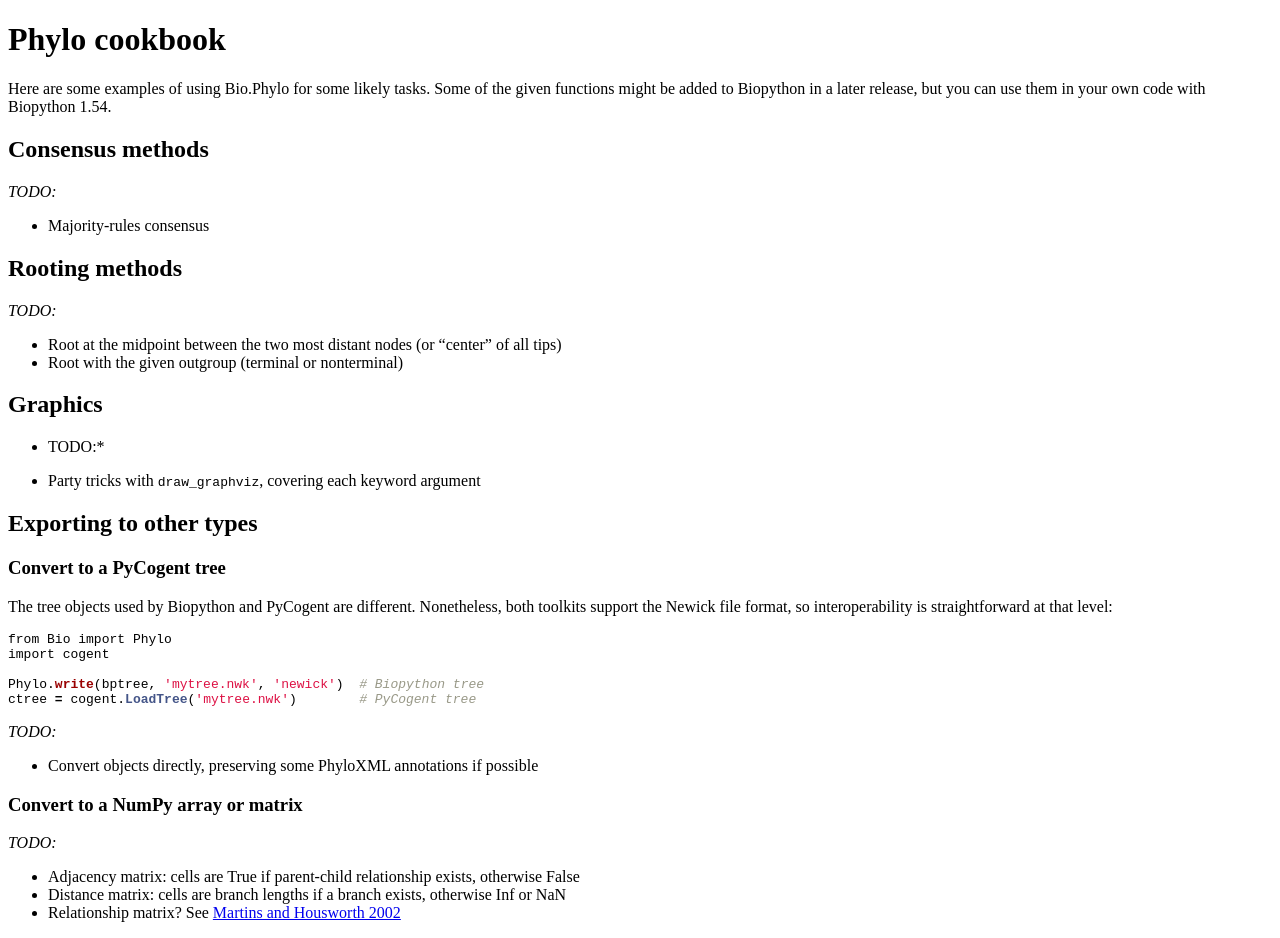
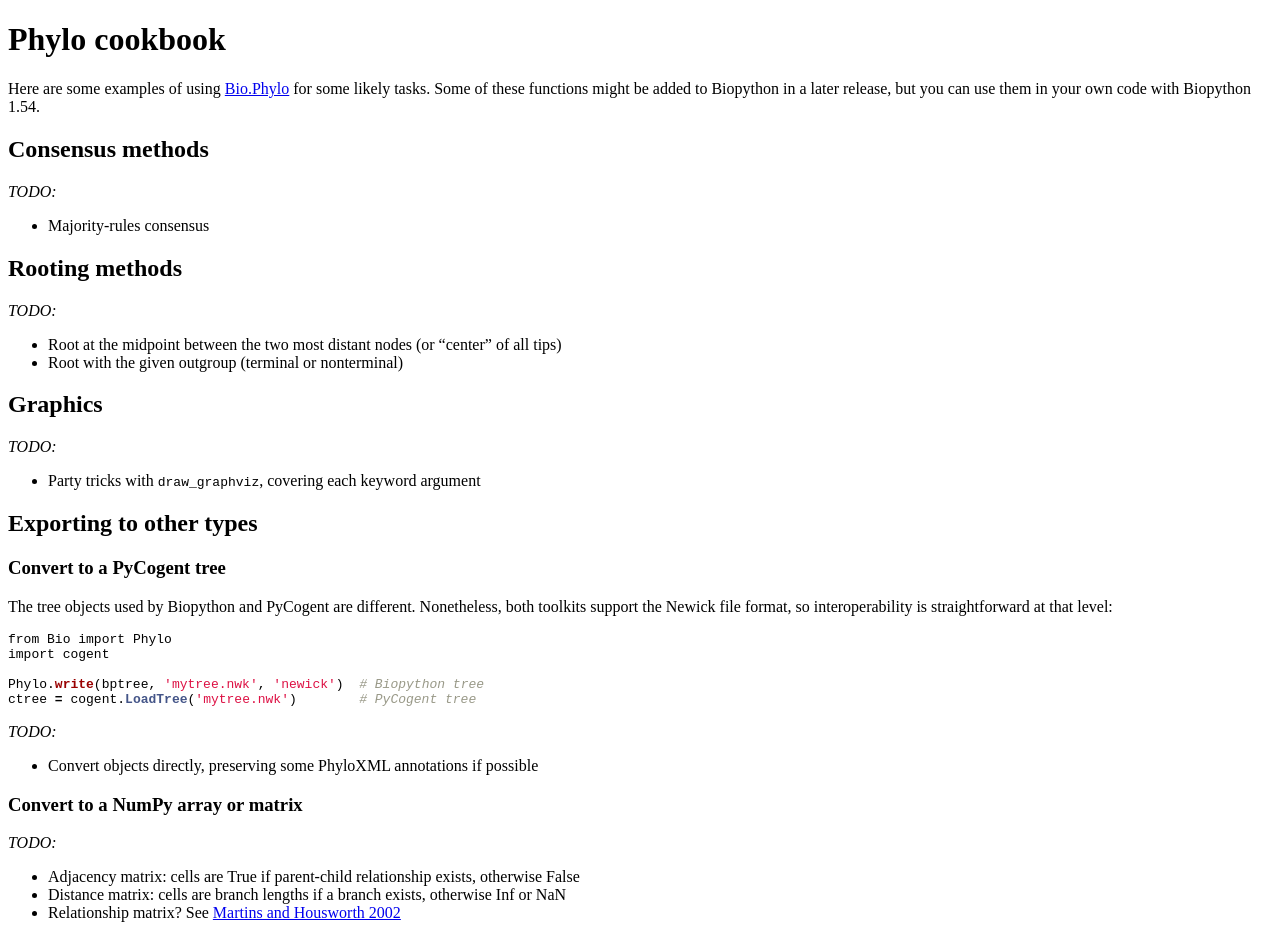
Before and after one commit to biopython/biopython.github.io, a Jekyll site: the page built from wiki/Phylo_cookbook.md, in a window 1280 px wide. Built offline with Jekyll 4.4.1, drawn with Linux system fonts in a browser that asks for light colours.

Commit message:
Linked to the main Phylo page

```diff
--- a/wiki/Phylo_cookbook.md
+++ b/wiki/Phylo_cookbook.md
@@ -6,9 +6,10 @@ tags:
  - Cookbook
 ---
 
-Here are some examples of using Bio.Phylo for some likely tasks. Some of
-the given functions might be added to Biopython in a later release, but
-you can use them in your own code with Biopython 1.54.
+Here are some examples of using [Bio.Phylo](Phylo "wikilink") for some
+likely tasks. Some of these functions might be added to Biopython in a
+later release, but you can use them in your own code with Biopython
+1.54.
 
 Consensus methods
 -----------------
@@ -29,9 +30,7 @@ Rooting methods
 Graphics
 --------
 
--   TODO:\*
-
-<!-- -->
+*TODO:*
 
 -   Party tricks with `draw_graphviz`, covering each keyword argument
 
```
Also changed, not shown: 1 other file.
